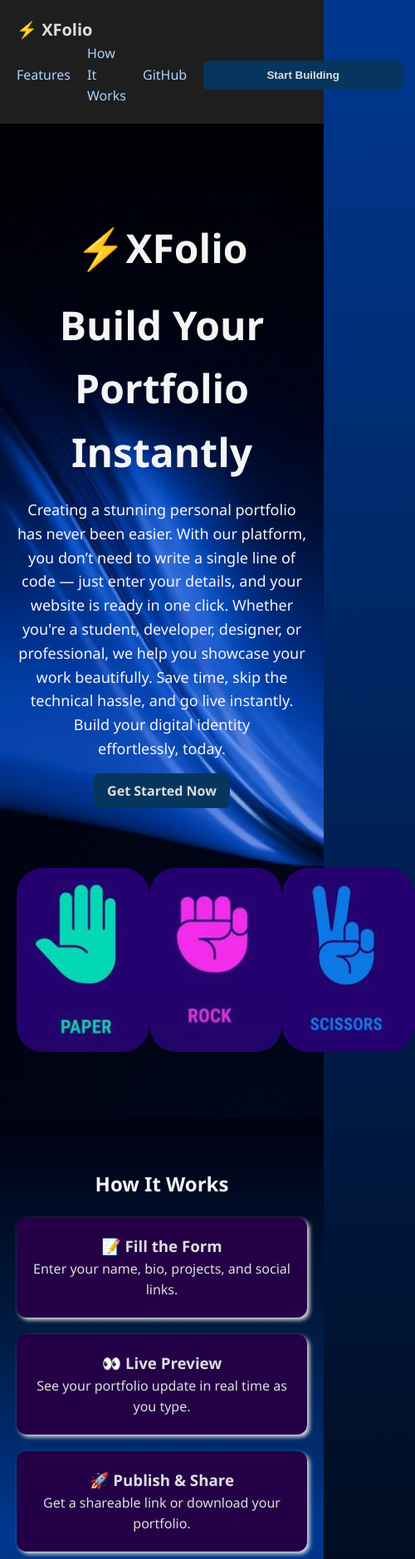
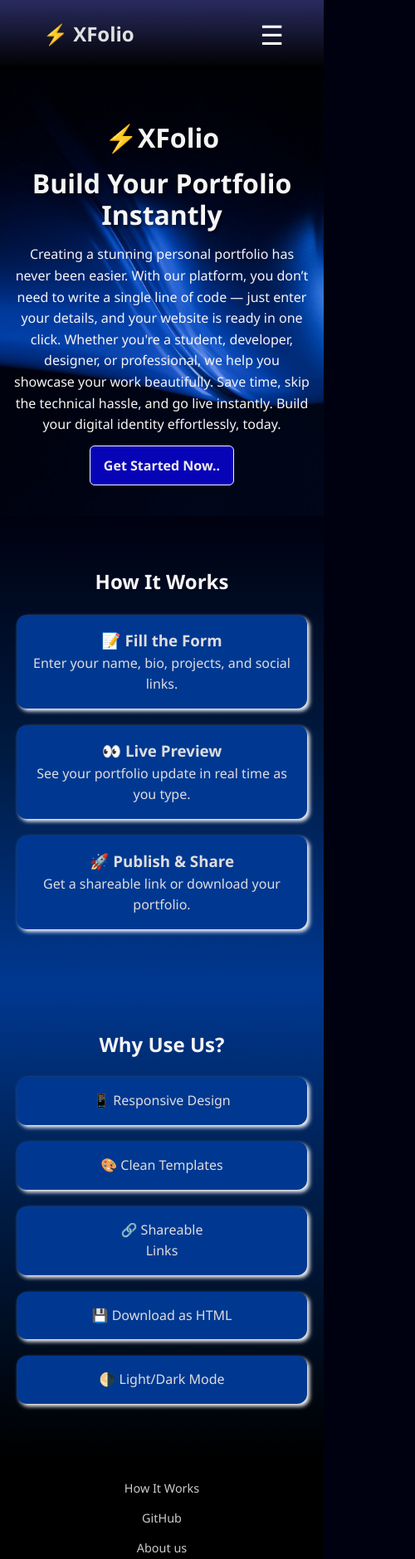
Before and after one commit to Yagami-light45/Instant-Portfolio-Builder-Web-App, a plain HTML site: page index.html in a window 390 px wide. Shown: the top 1879 px of the page at 83% size, 500 px wide, since content can reach past the window. Drawn offline with Linux system fonts and the light colour scheme.

Commit message:
added responsiveness

```diff
--- a/index.html
+++ b/index.html
@@ -2,37 +2,39 @@
 <html lang="en">
 <head>
   <meta charset="UTF-8">
+  <meta name="viewport" content="width=device-width, initial-scale=1.0">
+
   <title>Instant Portfolio Builder</title>
   <link rel="stylesheet" href="style.css">
-  <script defer src="script.js"></script>
+
 
 </head>
 <body>
   <header>
   <div class="nav">
     <h1>⚡ XFolio</h1>
-      <nav>
-
-
+     <div class="menu-toggle" id="menu-toggle">&#9776;</div>
+    <nav id="nav-links">
       <a href="#features">Features</a>
       <a href="#how">How It Works</a>
+      <a href="#contact">About us</a>
       <a href="https://github.com/Yagami-light45/Instant-Portfolio-Builder-Web-App" target="_blank">GitHub</a>
       <button class="start-btn">Start Building</button>
     </nav>
   </div>
 </header>
 
+
   <section class="hero">
     <div class="top">
         <h1>⚡XFolio</h1>
         <h2>Build Your Portfolio Instantly</h2>
     <p>Creating a stunning personal portfolio has never been easier. With our platform, you don’t need to write a single line of code — just enter your details, and your website is ready in one click. Whether you're a student, developer, designer, or professional, we help you showcase your work beautifully. Save time, skip the technical hassle, and go live instantly. Build your digital identity effortlessly, today.</p>
-    <a href="builder.html" class="start-btn">Get Started Now</a>
+    <a href="builder.html" class="start-btn">Get Started Now..</a>
     </div>
     <div class="bottom">
-        <img src="paper.png" alt="paper">
-        <img src="rock.png" alt="rock">
-        <img src="scissors.png" alt="scissors">
+        <img src="welcome_page.png" alt="image_1">
+
 
     </div>
   </section>
@@ -69,12 +71,14 @@
 
   </div>
   <footer>
-    <p>© 2025 Instant Portfolio Builder. Built by <a href="https://github.com/Yagami-light45/Instant-Portfolio-Builder-Web-App" target="_blank">AC</a>.</p>
+
     <div class="footer-links">
       <a href="#how">How It Works</a>
-      <a href="https://github.com/harshithpasupuleti"target="_blank">GitHub</a>
-      <a href="#contact">Contact</a>
+      <a href="https://github.com/Yagami-light45/Instant-Portfolio-Builder-Web-App"target="_blank">GitHub</a>
+      <a href="#contact">About us</a>
     </div>
+     <p>© 2025 Instant Portfolio Builder. Built by<a href="https://github.com/Yagami-light45/Instant-Portfolio-Builder-Web-App" target="_blank">AC</a>.</p>
   </footer>
+  <script src="script.js"></script>
 </body>
 </html>
--- /dev/null
+++ b/script.js
@@ -0,0 +1,14 @@
+
+window.onbeforeunload = function () {
+  window.scrollTo(0, 0);
+};
+
+
+document.addEventListener("DOMContentLoaded", () => {
+  const toggleBtn = document.getElementById("menu-toggle");
+  const navLinks = document.getElementById("nav-links");
+
+  toggleBtn.addEventListener("click", () => {
+    navLinks.classList.toggle("show");
+  });
+});
--- a/style.css
+++ b/style.css
@@ -1,3 +1,4 @@
+
 * {
   margin: 0;
   padding: 0;
@@ -7,14 +8,42 @@
 body {
   font-family: 'Segoe UI', sans-serif;
   line-height: 1.6;
-  background: linear-gradient(to bottom, #003891, #000000);
   color: #f5f5f5;
+  background-color: #000110;
+  overflow-x: hidden;
 }
 
+@keyframes fallFromTop {
+  0% { opacity: 0; transform: translateY(-100px); }
+  100% { opacity: 1; transform: translateY(0); }
+}
+
+h1, h2, h3, p, a, .start-btn, .step, .feature, .hero img {
+  opacity: 0;
+  animation: fallFromTop 1s ease forwards;
+}
+
+h1 { animation-delay: 0.1s; }
+h2 { animation-delay: 0.2s; }
+h3 { animation-delay: 0.3s; }
+p  { animation-delay: 0.4s; }
+
+.step:nth-child(1) { animation-delay: 0.5s; }
+.step:nth-child(2) { animation-delay: 0.6s; }
+.step:nth-child(3) { animation-delay: 0.7s; }
+
+.feature:nth-child(1) { animation-delay: 0.8s; }
+.feature:nth-child(2) { animation-delay: 0.9s; }
+.feature:nth-child(3) { animation-delay: 1.0s; }
+.feature:nth-child(4) { animation-delay: 1.1s; }
+.feature:nth-child(5) { animation-delay: 1.2s; }
+
+.hero img { animation-delay: 1.3s; }
+
 header {
-  background-color: #1e1e1e;
-  color: #ddd;
-  padding: 1.25rem;
+  background: linear-gradient(to bottom, #292b60, #000000);
+  color: #e0e0e0;
+  padding: 1rem;
 }
 
 .nav {
@@ -25,6 +54,7 @@ header {
 }
 
 .nav h1 {
+  margin-left: 1.25rem;
   font-size: 1.5rem;
 }
 
@@ -35,34 +65,29 @@ header {
 }
 
 .nav a {
-  color: #aad4ff;
+  color: #bdbdbd;
   text-decoration: none;
 }
 
 .nav a:hover {
   color: #fff;
+  text-shadow: 1px 1px 2px #bdbdbd;
 }
 
 .start-btn {
   padding: 0.625rem 1rem;
-  background: #06365d;
-  border: none;
+  background: #0704b7;
+  border: 1px solid #f4f7fa;
   border-radius: 0.375rem;
-  color: #ddd;
+  color: #efeded;
   cursor: pointer;
   font-weight: bold;
   text-decoration: none;
-  min-width: 15rem;
+  min-width: 10rem;
 }
 
 .start-btn:hover {
   background: #4497db;
-}
-
-.bottom {
-  display: flex;
-  justify-content: space-evenly;
-  margin-top: 5rem;
 }
 
 .hero {
@@ -72,7 +97,6 @@ header {
   background-image: url(ocean.png);
   background-repeat: no-repeat;
   background-position: center;
-  background-attachment: scroll;
   background-size: cover;
   color: #f5f5f5;
 }
@@ -81,70 +105,64 @@ header {
   margin-top: 2rem;
 }
 
-.hero img {
-  width: 100%;
-  max-width: 10rem;
-  height: auto;
-  object-fit: cover;
-  border-radius: 2rem;
-}
-
-.hero h1, .hero h2 {
-    color: #f5f5f5;
+.hero h1,
+.hero h2 {
+  color: #f5f5f5;
   font-size: 3rem;
   margin-bottom: 1rem;
+  text-shadow: 2px 2px 4px rgba(0, 0, 0, 0.5);
 }
 
 .hero p {
   font-size: 1.125rem;
   margin-bottom: 1.5rem;
 }
-.both{
-    background: linear-gradient(to bottom, #000110 0%, #001a40 25%, #003891 50%, #001a40 75%, #000000 100%);
 
+.bottom {
+  display: flex;
+  justify-content: center;
+  margin-top: 5rem;
+}
+
+.bottom img {
+  max-width: 100%;
+  height: auto;
+  border-radius: 1rem;
+}
+
+.both {
+  background: linear-gradient(to bottom, #000110 0%, #001a40 25%, #003891 50%, #001a40 75%, #000000 100%);
   color: #f5f5f5;
 }
-.how-it-works, .features {
+
+.how-it-works,
+.features {
   padding: 3.75rem 1.25rem;
   max-width: 62.5rem;
   margin: auto;
   text-align: center;
-
 }
 
-.steps {
+.steps, .feature-list {
   display: flex;
   flex-wrap: wrap;
   gap: 1.25rem;
-  margin-top: 1.25rem;
-  justify-content: center;
-}
-
-.step {
-  flex: 1 1 15.625rem;
-  background: #240046;
-  padding: 1.25rem;
-  border-radius: 0.75rem;
-  box-shadow: 3px 3px 5px;
-  color: #ddd;
-}
-
-.feature-list {
-  display: flex;
-  flex-wrap: wrap;
-  gap: 1rem;
   justify-content: center;
   margin-top: 1.25rem;
 }
 
-.feature {
-  background: #240046;
-  padding: 0.875rem 1.25rem;
-  border-radius: 0.625rem;
-  box-shadow: 3px 3px 5px;
-  flex: 1 1 7.5rem;
+.step, .feature {
+  background: #003891;
+  padding: 1.25rem;
+  border-radius: 0.75rem;
+  box-shadow: 3px 3px 5px rgb(254, 254, 254);
   color: #ddd;
+  flex: 1 1 15rem;
+  max-width: 20rem;
+  text-align: center;
 }
+
+
 
 footer {
   background-color: #000000;
@@ -163,20 +181,98 @@ footer a:hover {
   color: white;
 }
 
-/* Removed #modeToggle styles since toggle is no longer used */
+.menu-toggle {
+  display: none;
+}
 
-@media (max-width: 550px) {
-  .nav h1 {
-    font-size: 1.25rem;
+@media (max-width: 750px) {
+  .menu-toggle {
+    display: block;
+    font-size: 2rem;
+    cursor: pointer;
+    color: white;
+    margin-right: 1rem;
+  }
+
+  .nav {
+    flex-direction: row;
+    justify-content: space-between;
+    align-items: center;
+    padding: 0 1rem;
+  }
+
+  .nav nav {
+    display: none;
+    flex-direction: column;
+    width: 100%;
+    background: #1a1a1a;
+    padding: 1rem;
+    border-radius: 0.5rem;
+    gap: 1rem;
+    margin-top: 1rem;
+  }
+
+  .nav nav.show {
+    display: flex;
+  }
+
+  .nav a,
+  .nav button {
+    text-align: left;
+    width: 100%;
+  }
+
+  .hero {
+    padding: 3rem 1rem;
+    background-position: top center;
+  }
+
+  .top {
+    margin-top: 1rem;
+  }
+
+  .top h1,
+  .top h2 {
+    font-size: 2rem;
+    line-height: 1.2;
+  }
+
+  .top p {
+    font-size: 1rem;
+    line-height: 1.6;
+  }
+
+  .bottom {
+    display: none;
+  }
+
+  .step, .feature {
+    width: 100%;
+    max-width: 22rem;
+    padding: 1rem;
   }
 
   .start-btn {
     width: 100%;
-    text-align: center;
+    max-width: 14rem;
+    padding: 0.75rem 1rem;
+    margin: 1rem auto;
   }
 
-  .feature,
-  .step {
-    width: 100%;
+  .footer-links {
+    display: flex;
+    flex-direction: column;
+    gap: 1rem;
+    margin-bottom: 1rem;
+  }
+
+  footer {
+    padding: 2rem 1rem;
+    font-size: 0.9rem;
+    line-height: 1.4;
+  }
+
+  footer p {
+    margin-top: 1rem;
   }
 }
```
Also changed, not shown: welcome_page.png (added). Lines whose indentation alone changed are shown as unchanged.
